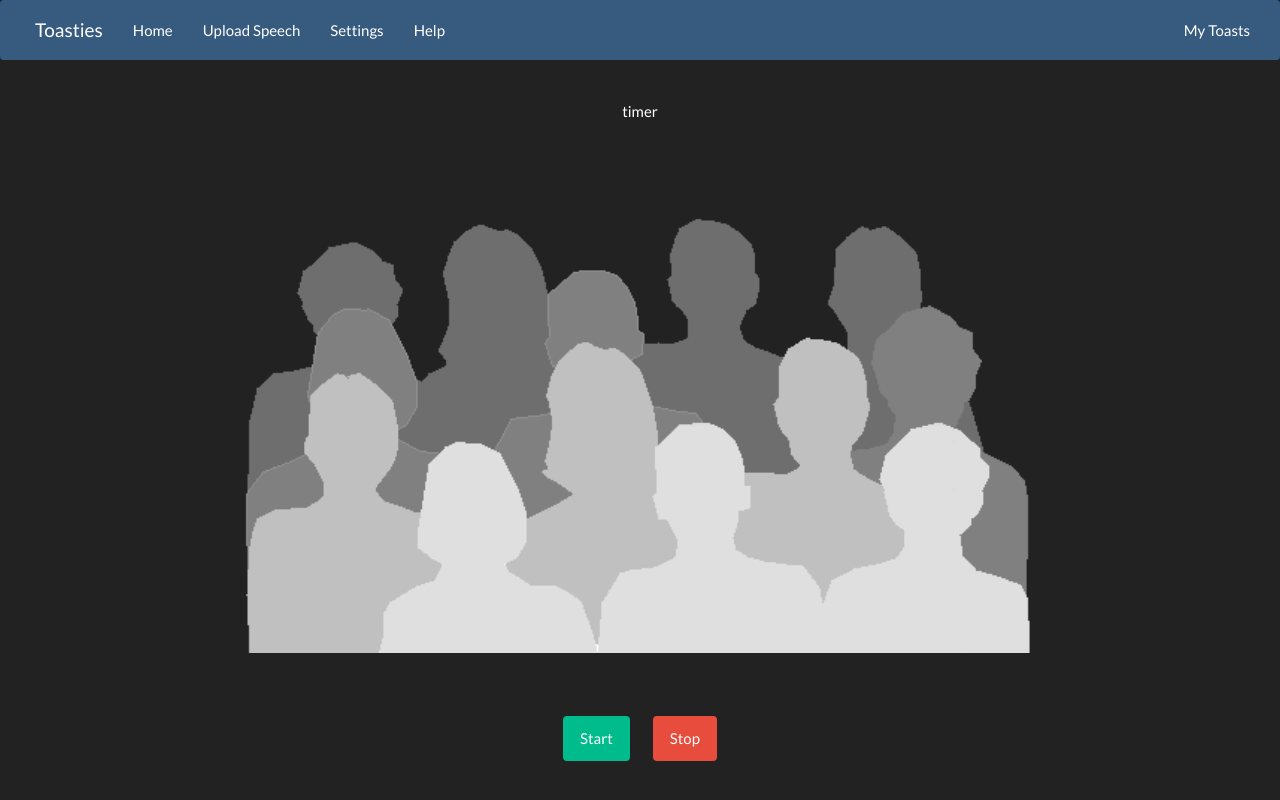
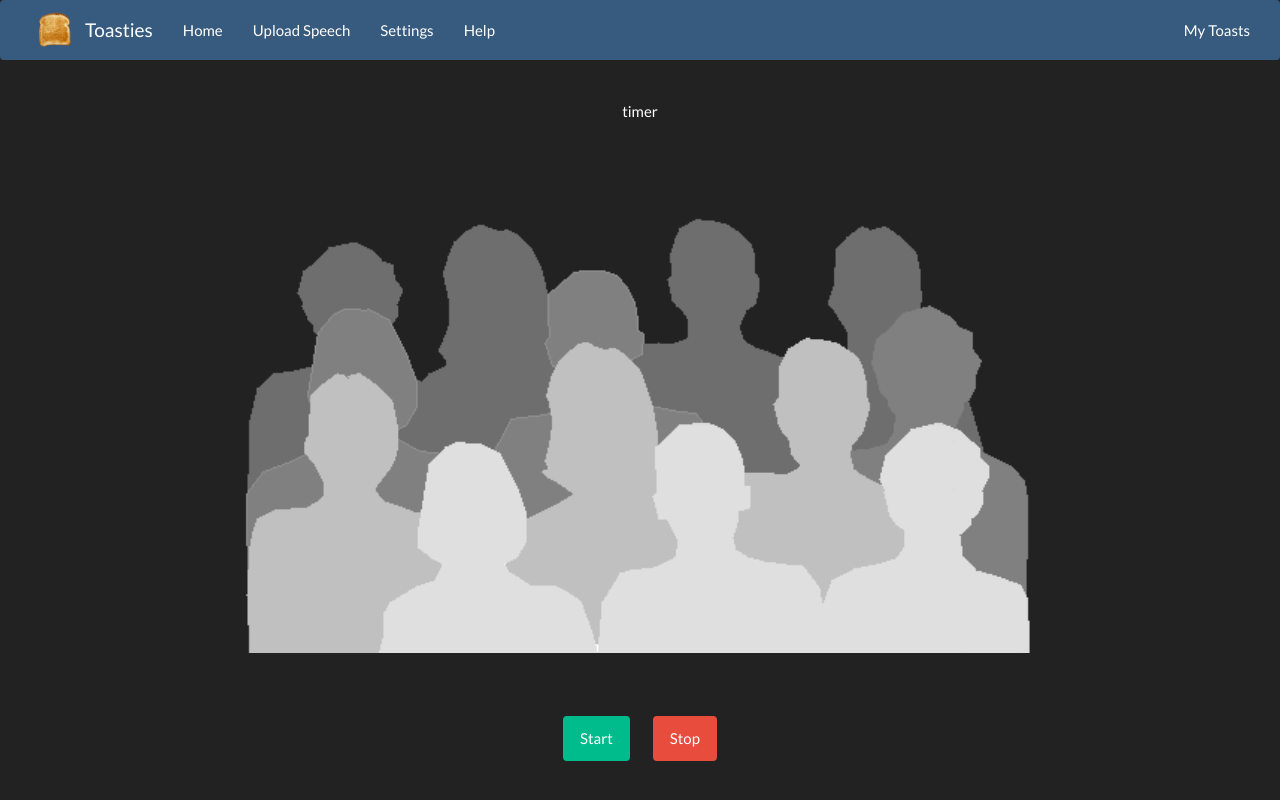
Before and after one commit to mnelso12/toasties, a plain HTML site: page index.html in a window 1280 px wide. Drawn offline with Linux system fonts and the light colour scheme.

Commit message:
toast logo

```diff
--- a/index.html
+++ b/index.html
@@ -26,6 +26,7 @@
 <span class="icon-bar"></span>
 <span class="icon-bar"></span>
 </button>
+<a href="#" class="navbar-left"><img src="media/toast.png" style="margin-top: 10px; margin-right: 10px;" width="40" height="40"></a>
 <a class="navbar-brand" href="#">Toasties</a>
 <ul class="nav navbar-nav navbar-left">
 	<li><a href="#">Home</a></li>
```
Also changed, not shown: media/toast.png (added).
